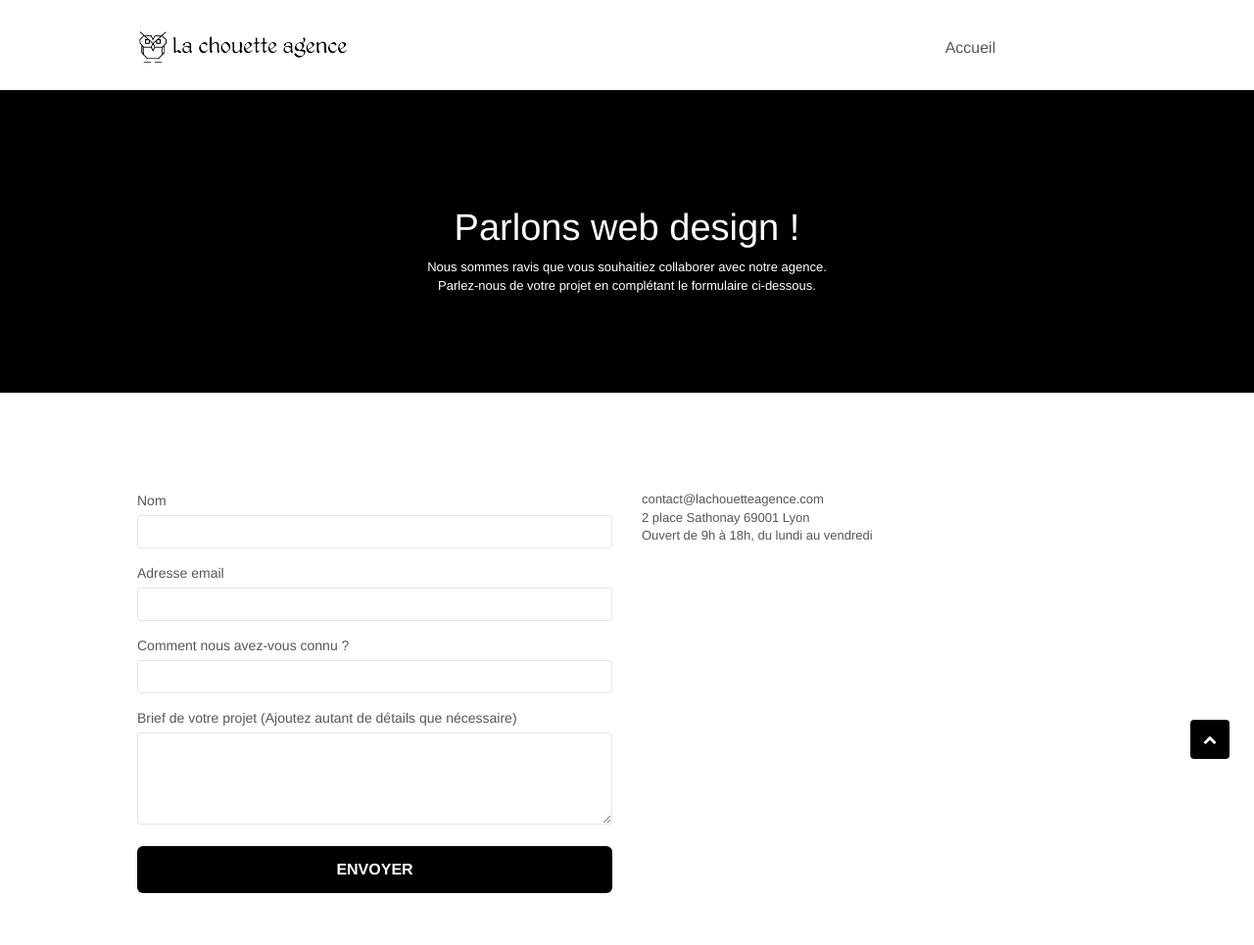
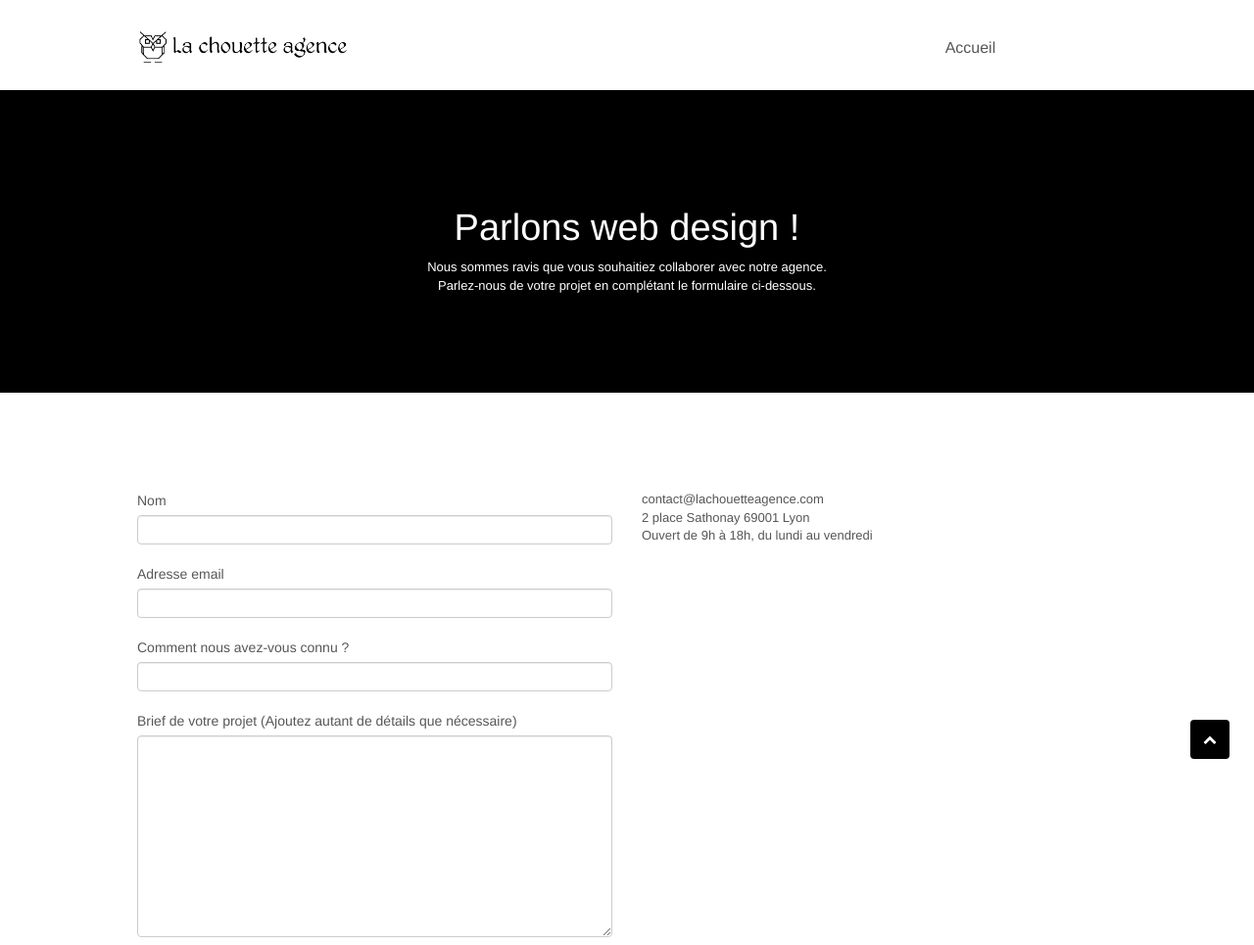
Before and after one commit to Ju-work/-Philippon_Juliette_4_01062021-, a plain HTML site: page CORRECTIONS/contact.html in a window 1280 px wide. Shown: the top 965 px of the page at 98% size. Drawn offline with nearby package versions, Linux system fonts and the light colour scheme; files that its build step writes are made by us from their sources; a script that the page names is missing.

Commit message:
corrections terminées

```diff
--- a/CORRECTIONS/contact.html
+++ b/CORRECTIONS/contact.html
@@ -84,7 +84,8 @@
 					<div class="row">
 						<div class="col-sm-6">
 							<form id="form_1" novalidate success-msg="Your message has been sent."
-								fail-msg="Sorry it seems that our mail server is not responding, Sorry for the inconvenience!">
+								fail-msg="Désolé, il semble que notre serveur de messagerie ne réponde pas, pardon pour le désagrément !">
+
 								<div class="form-group">
 									<label>
 										Nom
--- a/CORRECTIONS/style.css
+++ b/CORRECTIONS/style.css
@@ -528,9 +528,23 @@ button {
   border-radius: 0 0 29px 29px;
 }
 
+.form-group{
+  margin-bottom: 20px;
+}
+#message{
+  height: 20%;
+}
 .form-control {
   border-color: rgba(0, 0, 0, 0.1);
-  box-shadow: none;
+  display: block;
+  width: 100%;
+  height: 30px;
+  padding: 6px 12px;
+  font-size: 14px;
+  line-height: 3.429;
+  color: #555;
+  background-color: #fff;
+  border: 1px solid #ccc;
 }
 
 .scrollToTop {
```
Also changed, not shown: 1 other file.
